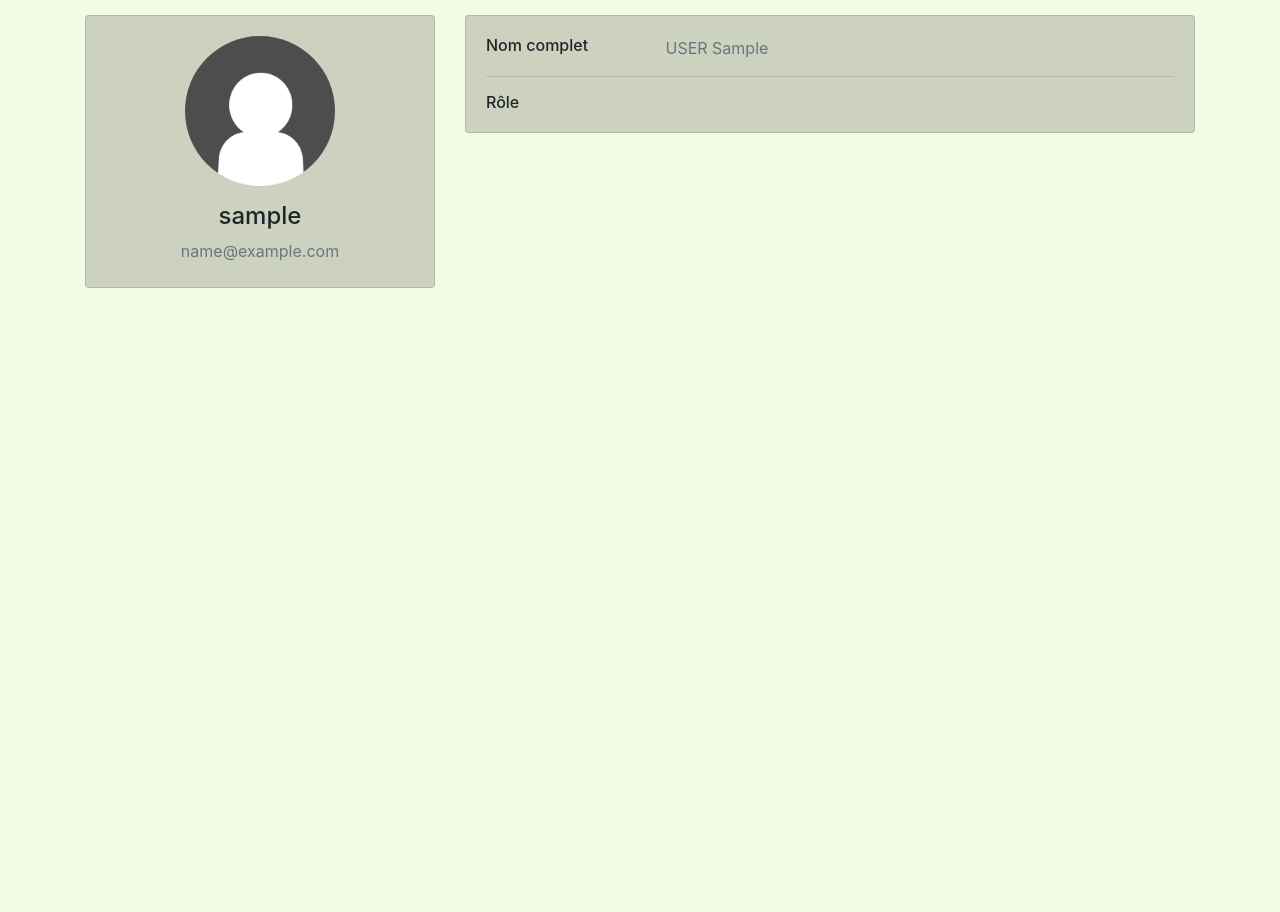
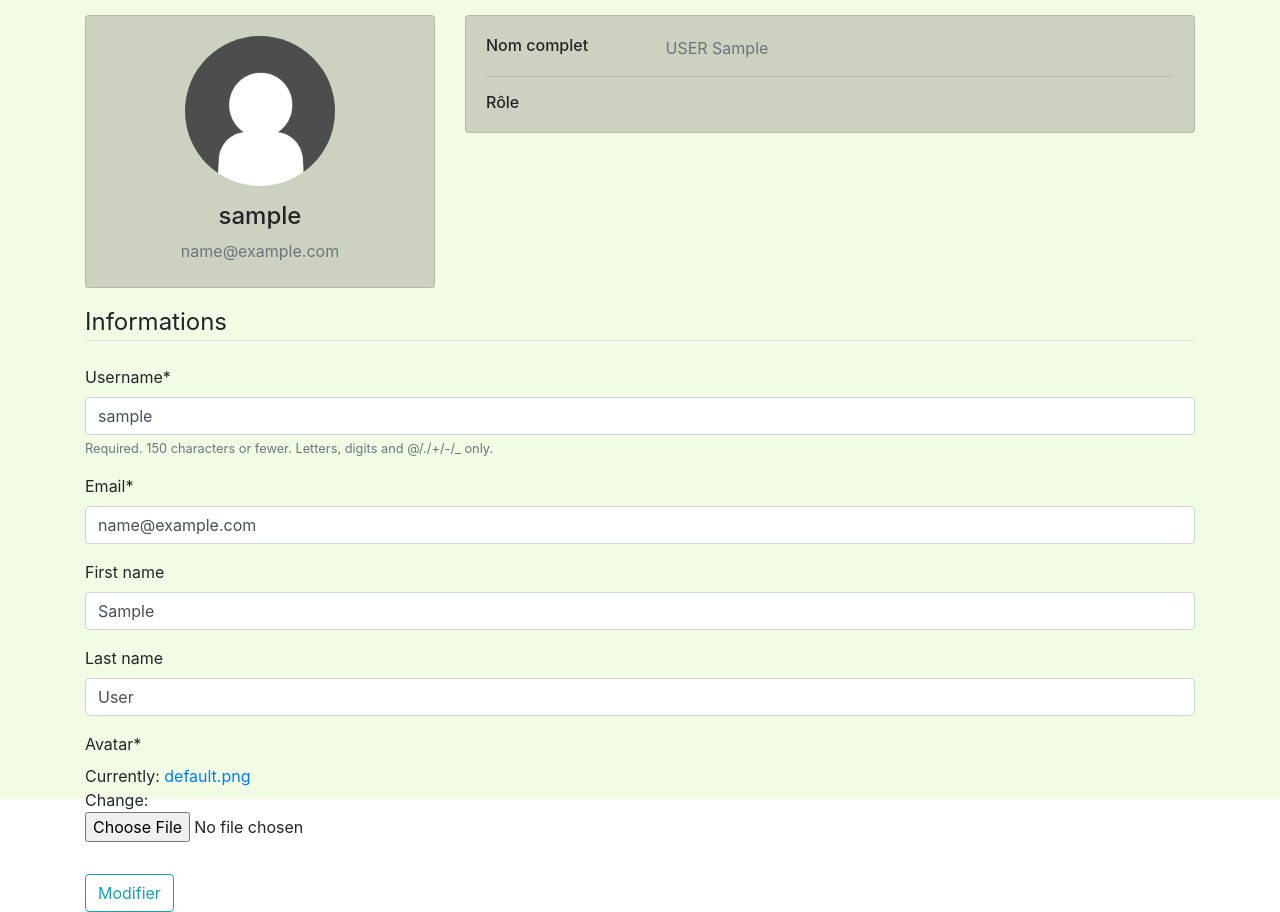
Before and after one commit to Kevin-Bal/Make_our_planet_green_again, a Django app: page /profile/ in a window 1280 px wide. Shown: the part 57-969 px from the top of the page. Before the commit the page ends 345 px from the top, so only its background shows below. Run offline with Django 3.2, Linux system fonts and the light colour scheme; the visitor is signed in with stand-in values (Sample User, id 1); some libraries are stand-ins or nearby versions.

Commit message:
modification du profil

```diff
--- a/mopga/users/forms.py
+++ b/mopga/users/forms.py
@@ -1,7 +1,7 @@
 from django import forms
 from django.contrib.auth.models import User
 from django.contrib.auth.forms import UserCreationForm
-
+from .models import Profile
 
 
 class UserRegisterForm(UserCreationForm):
@@ -10,3 +10,16 @@
     class Meta:
         model = User
         fields = ['username','email','first_name','last_name','password1','password2']
+
+
+class UserUpdateForm(forms.ModelForm):
+    email = forms.EmailField()
+
+    class Meta:
+        model = User
+        fields = ['username','email','first_name','last_name']
+
+class ProfileUpdateForm(forms.ModelForm):
+    class Meta:
+        model = Profile
+        fields = ['avatar']
--- a/mopga/users/models.py
+++ b/mopga/users/models.py
@@ -8,3 +8,14 @@
 
     def __str__(self):
         return "{} Profile".format(self.user.username)
+
+    # Remplace la méthode par défaut de model.save()
+    def save(self):
+        super().save()
+
+        img = Image.open(self.avatar.path)
+
+        if img.height > 300 or img.width > 300:
+            output_size = (300, 300)
+            img.thumbnail(output_size)
+            img.save(self.avatar.path)
--- a/mopga/users/templates/users/profile.html
+++ b/mopga/users/templates/users/profile.html
@@ -1,4 +1,5 @@
 {% extends 'plateforme/index.html' %}
+{% load crispy_forms_tags %}
 {% block content %}
     <div class="row gutters-sm">
         <div class="col-md-4 mb-3">
@@ -38,4 +39,15 @@
             </div>
         </div>
     </div>
+    <form method="POST" enctype="multipart/form-data">
+        {% csrf_token %}
+        <fieldset class="form-group">
+            <legend class="border-bottom mb-4">Informations</legend>
+            {{ u_form|crispy }}
+            {{ p_form|crispy }}
+        </fieldset>
+        <div class="form-group">
+            <button class="btn btn-outline-info" type="submit">Modifier</button>
+        </div>
+    </form>
 {% endblock content %}
--- a/mopga/users/views.py
+++ b/mopga/users/views.py
@@ -2,7 +2,7 @@
 from django.contrib.auth.forms import UserCreationForm
 from django.contrib import messages
 from django.contrib.auth.decorators import login_required
-from .forms import UserRegisterForm
+from .forms import UserRegisterForm, UserUpdateForm, ProfileUpdateForm
 
 def register(request):
     if request.method == 'POST':
@@ -19,4 +19,22 @@
 
 @login_required
 def profile(request):
-    return render(request, 'users/profile.html')
+    if request.method == 'POST':
+        u_form = UserUpdateForm(request.POST, instance=request.user)
+        p_form = ProfileUpdateForm(request.POST, request.FILES, instance=request.user.profile)
+
+        if u_form.is_valid() and p_form.is_valid():
+            u_form.save()
+            p_form.save()
+            messages.success(request, "Compte modifié avec succès !")
+            return redirect('profile')
+    else:
+        u_form = UserUpdateForm(instance=request.user)
+        p_form = ProfileUpdateForm(instance=request.user.profile)
+
+    context = {
+        'u_form': u_form,
+        'p_form': p_form
+    }
+
+    return render(request, 'users/profile.html', context)
```
Also changed, not shown: mopga/plateforme/templates/plateforme/projet/liste_projet.html (+8 -5 lines), mopga/creation_mopga_db.sql (line endings or trailing spaces), mopga/media/profile_pics/avatar_homme_1.png (deleted), mopga/media/profile_pics/avatar_homme_1_O6lg4pc.png (deleted), mopga/media/profile_pics/avatar_homme_4.png (added).
